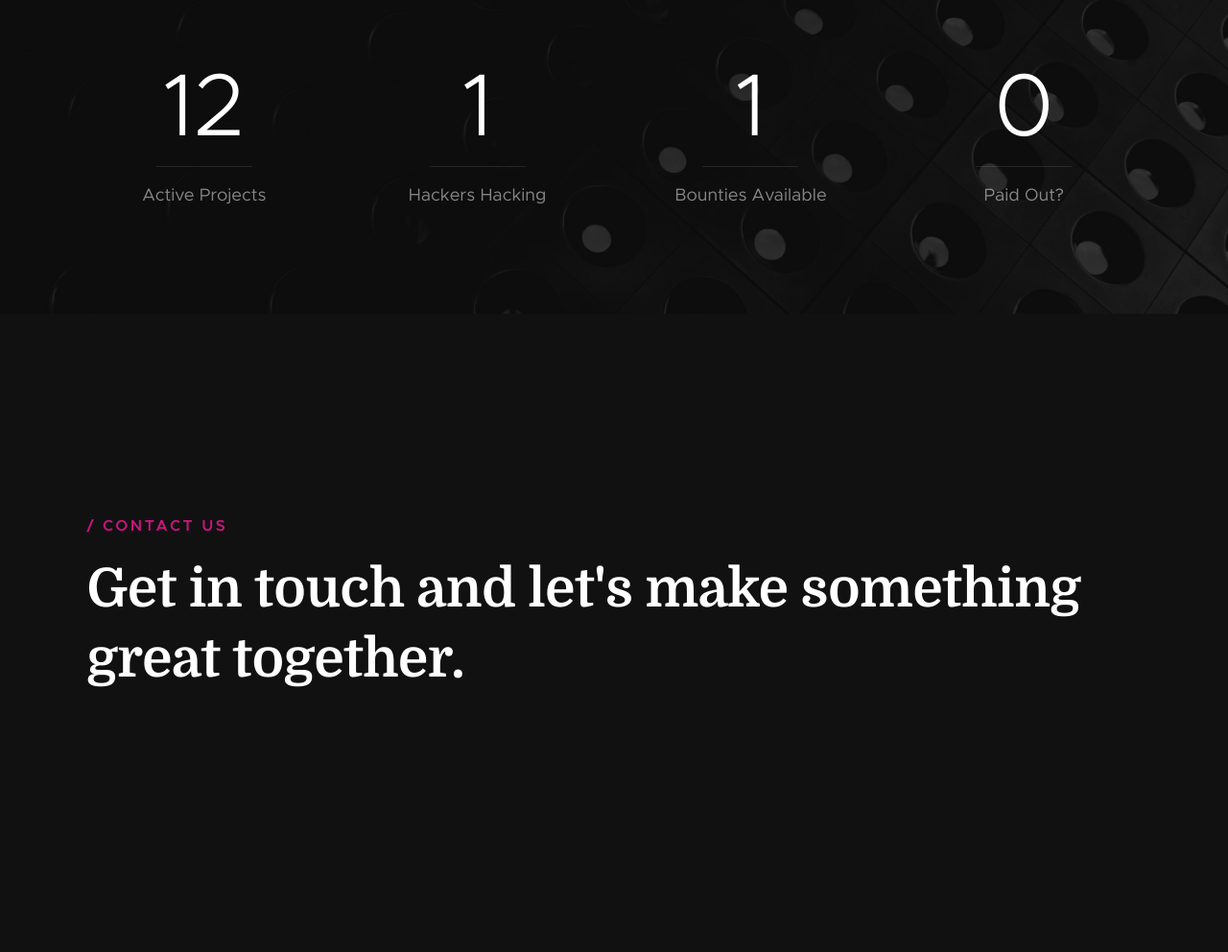
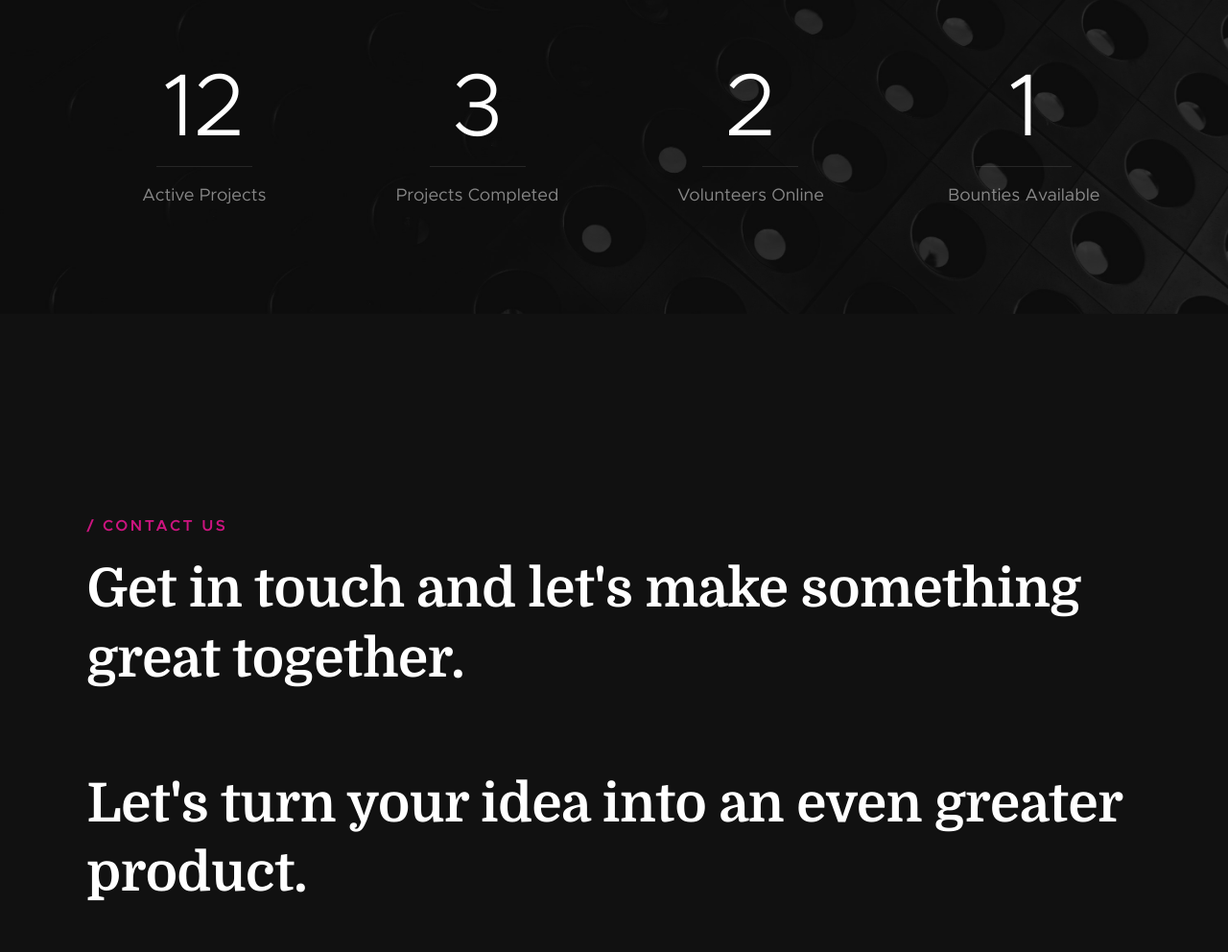
Before and after one commit to infopirate/temp-data, a plain HTML site: page index.html in a window 1280 px wide. Shown: the part 5124-6116 px from the top of the page at 96% size. Drawn offline with Linux system fonts and the light colour scheme; files whose address does not match are found by name.

Commit message:
Update index.html

```diff
--- a/index.html
+++ b/index.html
@@ -562,17 +562,17 @@ main statement
                 <div class="stats__count">12</div>
                 <h5>Active Projects</h5>
             </div>
+             <div class="col-block stats__col ">
+                <div class="stats__count">3</div>
+                <h5>Projects Completed</h5>
+            </div>
             <div class="col-block stats__col">
-                <div class="stats__count">1</div>
-                <h5>Hackers Hacking</h5>
+                <div class="stats__count">2</div>
+                <h5>Volunteers Online</h5>
             </div>
             <div class="col-block stats__col">
                 <div class="stats__count">1</div>
                 <h5>Bounties Available</h5>
-            </div>
-            <div class="col-block stats__col">
-                <div class="stats__count">0</div>
-                <h5>Paid Out?</h5>
             </div>
 
         </div> <!-- end stats -->
@@ -588,7 +588,7 @@ main statement
             <div class="col-full">
                 <h3 class="subhead subhead--light">Contact Us</h3>
                 <h1 class="display-1 display-1--light">Get in touch and let's make something great together.</h1><br />
-                  <h3 class="display-1"  Let's turn your idea into an even greater product.</h3>
+                  <h2 class="display-1 display-1--light">Let's turn your idea into an even greater product.</h2>
             </div>
         </div> <!-- end section-header -->
 
```
